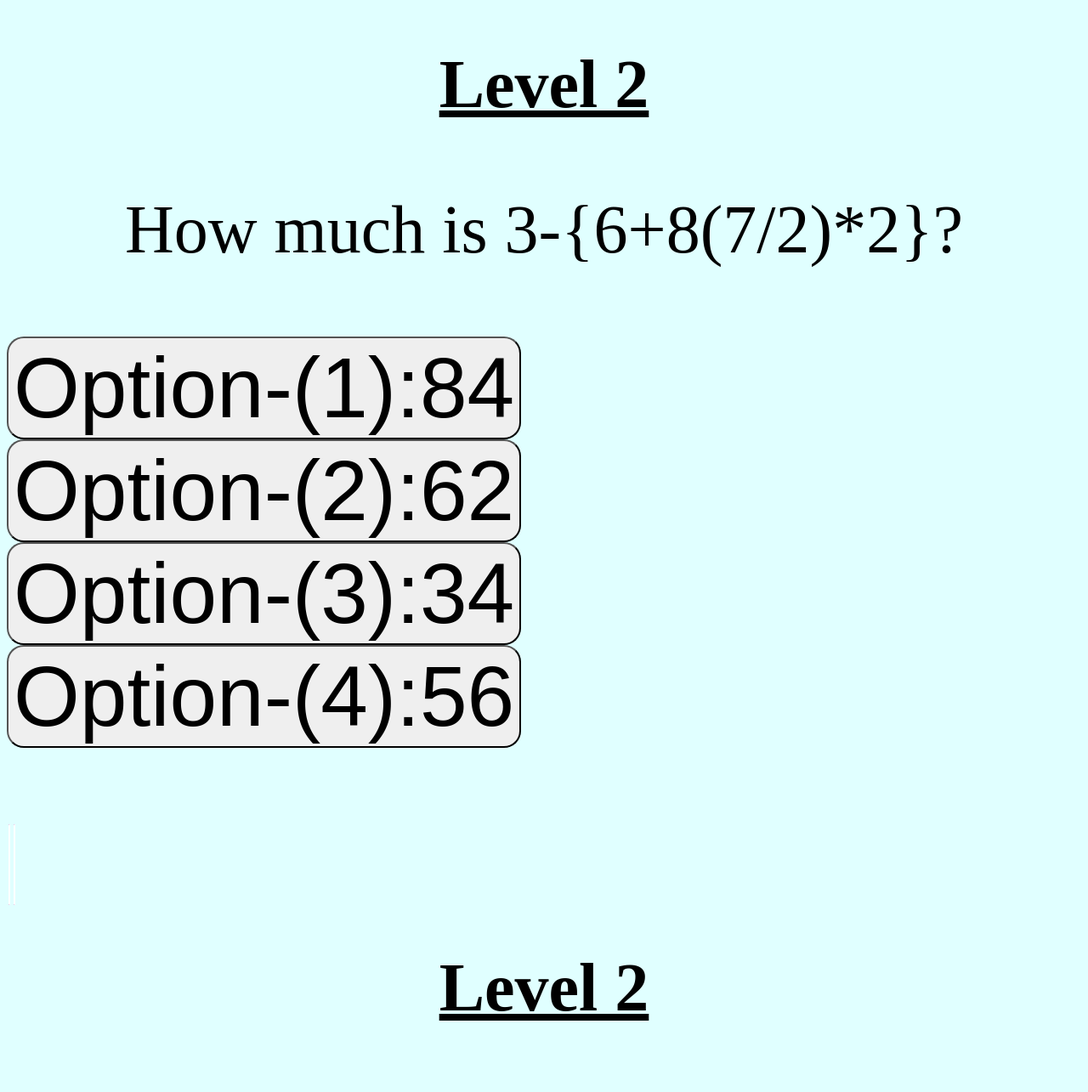
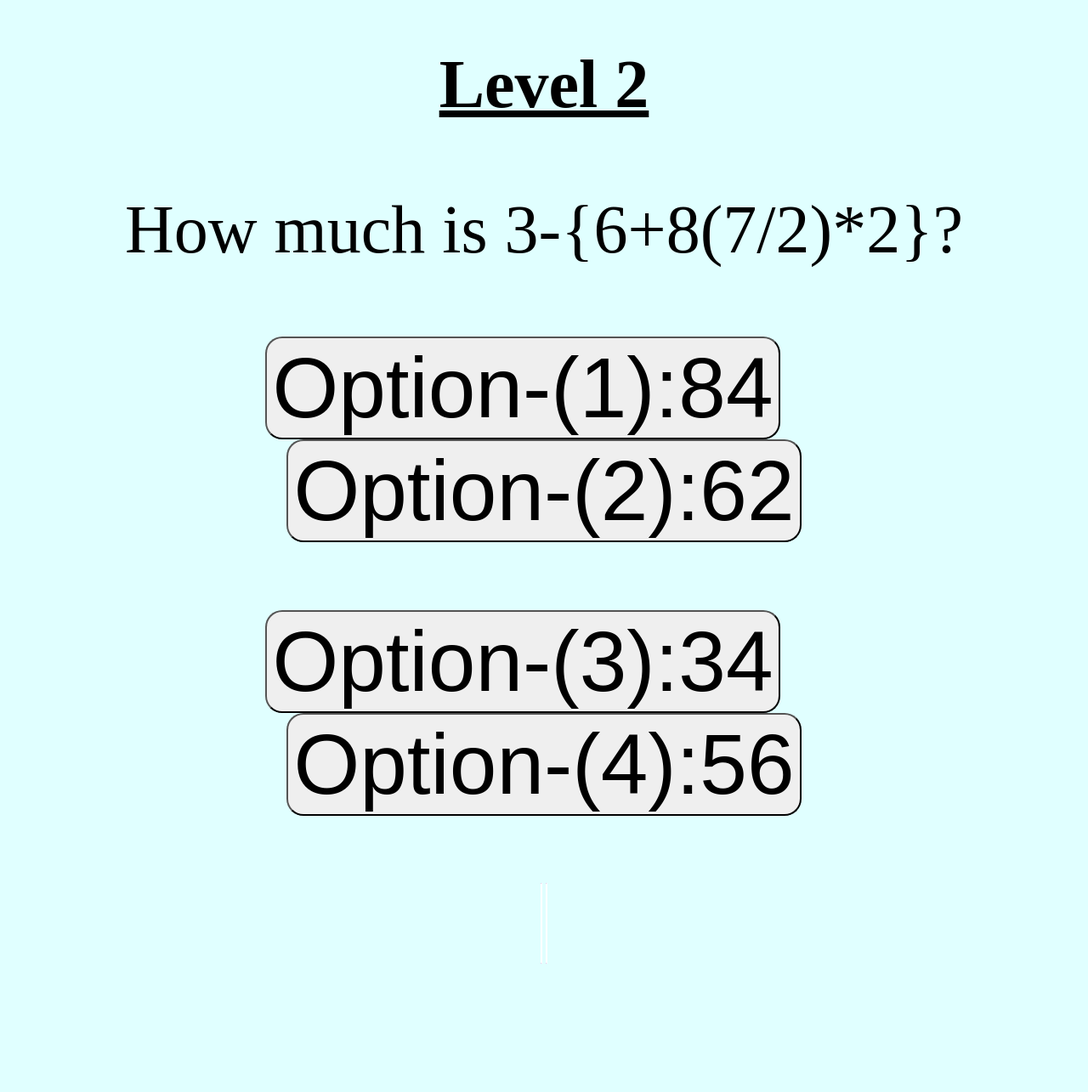
Before and after one commit to hameemshaheer30300-droid/Level2cbr.com, a plain HTML site: page index.html in a window 1280 px wide. Shown: the top 1285 px of the page at 85% size. After the commit the page ends 1213 px from the top, so only its background shows below. Drawn offline with Linux system fonts and the light colour scheme.

Commit message:
Refactor index.html structure and styles

```diff
--- a/index.html
+++ b/index.html
@@ -1,20 +1,4 @@
 <!DOCTYPE html>
-<html>
-    <head>
-        <title>
-            Level 2
-        </title>
-    </head>
-    <body>
-        <h1><u>Level 2</u></h1>
-        <p>How much is 3-{6+8(7/2)*2}?</p>
-        <a class="c"></a><button id="w">Option-(1):84</button><a class="r"></a>
-        <button id="x">Option-(2):62</button><br>
-        <a class="c"></a><button id="y">Option-(3):34</button><a class="r"></a>
-        <button id="z">Option-(4):56</button><br><br>
-        <a id="call"></a><a id="p" href="https://hameemshaheer30300-droid.github.io/Level2cbr.com/"></a>
-        <a id="roll"></a><a id="q" href="https://hameemshaheer30300-droid.github.io/Level3cbr.com/"></a>
-        <!DOCTYPE html>
 <html>
     <head>
         <title>
```
